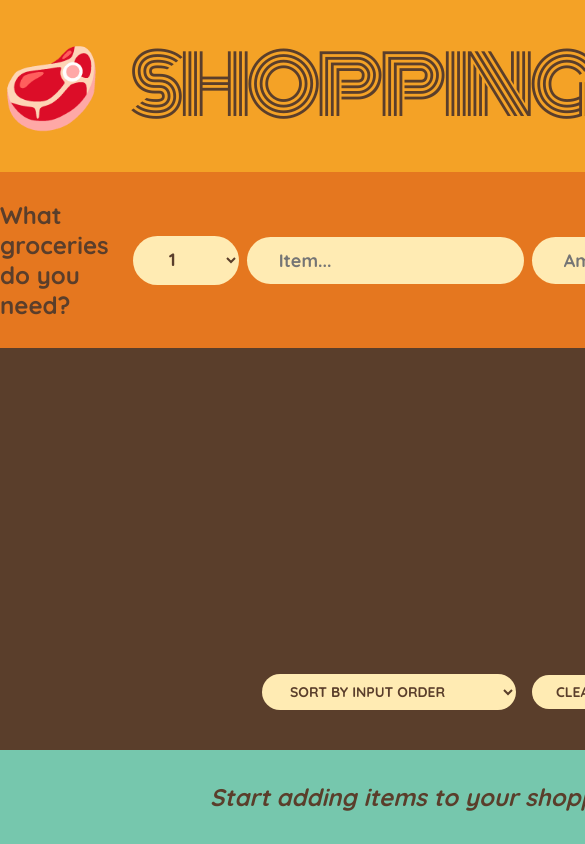
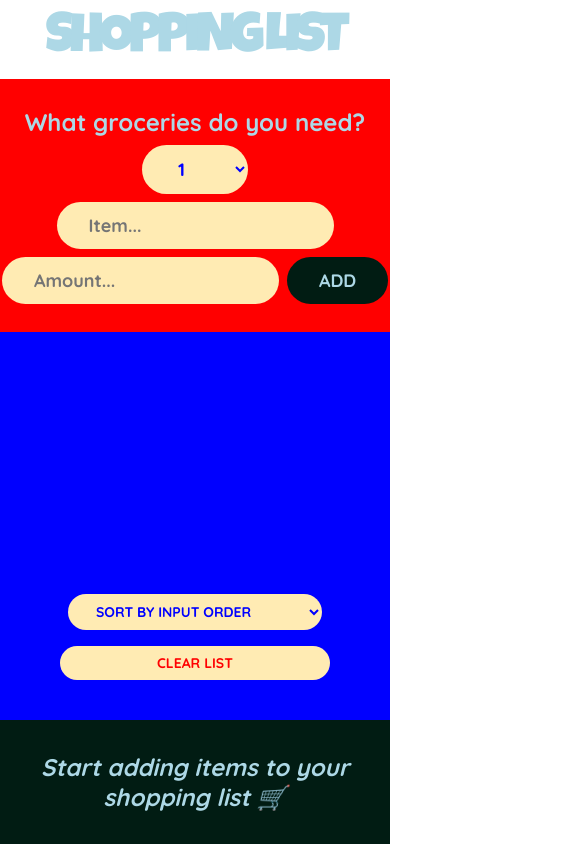
Before and after one commit to camkol/shopping-list, a React (Create React App) app: page / in a window 390 px wide. Shown: the top 844 px of the page, 585 px wide, since content can reach past the window. Built offline with nearby package versions, Linux system fonts and the light colour scheme.

Commit message:
made responsive

```diff
--- a/src/App.js
+++ b/src/App.js
@@ -3,12 +3,6 @@ import Stats from "./Stats";
 import Form from "./Form";
 import Logo from "./Logo";
 import ShoppingList from "./ShoppingList";
-
-// const initialItems = [
-//   { id: 1, description: "Passports", quantity: 2, packed: false },
-//   { id: 2, description: "Socks", quantity: 12, packed: true },
-//   { id: 3, description: "Charger", quantity: 1, packed: false },
-// ];
 
 export default function App() {
   const [items, setItems] = useState([]);
--- a/src/Logo.js
+++ b/src/Logo.js
@@ -1,3 +1,7 @@
 export default function Logo() {
-  return <h1>🥩 Shopping List 🛒</h1>;
+  return (
+    <h1>
+      <span>🥩</span>Shopping List<span>🛒</span>
+    </h1>
+  );
 }
--- a/src/Stats.js
+++ b/src/Stats.js
@@ -24,7 +24,7 @@ export default function Stats({ items }) {
           ? "You got everything ready!"
           : `🛒 You have ${numItems} items on your list, and you already found
           ${numPacked} (${percentage}%)`}{" "}
-        (Predicted total: <strong>${totalPrice}</strong>)
+        (Predicted total: <strong>${totalPrice.toFixed(2)}</strong>)
       </em>
     </footer>
   );
--- a/src/index.css
+++ b/src/index.css
@@ -1,4 +1,4 @@
-@import "https://fonts.googleapis.com/css2?family=Monoton&family=Quicksand:wght@500;700&display=swap";
+@import url("https://fonts.googleapis.com/css2?family=Luckiest+Guy&family=Quicksand:wght@300..700&display=swap");
 * {
   margin: 0;
   padding: 0;
@@ -12,7 +12,7 @@ html {
 body {
   font-size: 2.4rem;
   font-family: sans-serif;
-  color: #5a3e2b;
+  color: lightblue;
   font-family: "Quicksand";
   font-weight: 500;
 }
@@ -26,8 +26,8 @@ body {
 
 h1 {
   text-align: center;
-  background-color: #f4a226;
-  font-family: "Monoton";
+  background-color: white;
+  font-family: "Luckiest Guy";
   font-size: 8rem;
   text-transform: uppercase;
   font-weight: 400;
@@ -37,7 +37,7 @@ h1 {
 }
 
 .add-form {
-  background-color: #e5771f;
+  background-color: red;
   padding: 2.8rem 0;
   display: flex;
   align-items: center;
@@ -46,7 +46,7 @@ h1 {
 }
 .add-form button {
   text-transform: uppercase;
-  background-color: #76c7ad;
+  background-color: #011c13;
 }
 
 h3 {
@@ -56,7 +56,7 @@ h3 {
 
 button {
   background-color: #ffebb3;
-  color: #5a3e2b;
+  color: lightblue;
   font-family: inherit;
   border: none;
   border-radius: 10rem;
@@ -68,7 +68,7 @@ button {
 
 select {
   background-color: #ffebb3;
-  color: #5a3e2b;
+  color: blue;
   font-family: inherit;
   border: none;
   border-radius: 10rem;
@@ -80,7 +80,7 @@ select {
 
 input {
   background-color: #ffebb3;
-  color: #5a3e2b;
+  color: blue;
   font-family: inherit;
   border: none;
   border-radius: 10rem;
@@ -91,7 +91,7 @@ input {
 }
 
 .list {
-  background-color: #5a3e2b;
+  background-color: BLUE;
   color: #ffebb3;
   padding: 4rem 0;
   display: flex;
@@ -131,6 +131,7 @@ input {
 }
 
 .actions button {
+  color: red;
   text-transform: uppercase;
   padding: 0.8rem 2.4rem;
   font-size: 1.4rem;
@@ -145,8 +146,35 @@ input[type=checkbox] {
 }
 
 .stats {
-  background-color: #76c7ad;
+  background-color: #011c13;
   text-align: center;
   font-weight: 700;
   padding: 3.2rem 0;
+}
+
+@media screen and (max-width: 500px) {
+  h1 {
+    font-size: 5.5rem;
+    word-spacing: normal;
+    padding: 12px 0;
+  }
+  h1 span {
+    display: none;
+  }
+  .add-form h3 {
+    margin: 0 16px;
+  }
+  .actions {
+    display: flex;
+    flex-direction: column;
+    gap: 1.6rem;
+  }
+  .actions button {
+    margin: 0;
+  }
+}
+@media screen and (max-width: 800px) {
+  .add-form {
+    flex-wrap: wrap;
+  }
 }/*# sourceMappingURL=index.css.map */
--- a/src/index.scss
+++ b/src/index.scss
@@ -1,16 +1,18 @@
-$color_1: #5a3e2b;
+$color_1: lightblue;
 $color_2: #ffebb3;
+$color_3: blue;
+$color_4: red;
 $font-family_1: sans-serif;
 $font-family_2: "Quicksand";
-$font-family_3: "Monoton";
+$font-family_3: "Luckiest Guy";
 $font-family_4: inherit;
-$background-color_1: #f4a226;
-$background-color_2: #e5771f;
+$background-color_1: white;
+$background-color_2: red;
 $background-color_3: #ffebb3;
-$background-color_4: #76c7ad;
-$background-color_5: #5a3e2b;
+$background-color_4: #011c13;
+$background-color_5: BLUE;
 
-@import "https://fonts.googleapis.com/css2?family=Monoton&family=Quicksand:wght@500;700&display=swap";
+@import url("https://fonts.googleapis.com/css2?family=Luckiest+Guy&family=Quicksand:wght@300..700&display=swap");
 * {
   margin: 0;
   padding: 0;
@@ -72,7 +74,7 @@ button {
 }
 select {
   background-color: $background-color_3;
-  color: $color_1;
+  color: $color_3;
   font-family: $font-family_4;
   border: none;
   border-radius: 10rem;
@@ -83,7 +85,7 @@ select {
 }
 input {
   background-color: $background-color_3;
-  color: $color_1;
+  color: $color_3;
   font-family: $font-family_4;
   border: none;
   border-radius: 10rem;
@@ -134,6 +136,7 @@ input {
 }
 .actions {
   button {
+    color: $color_4;
     text-transform: uppercase;
     padding: 0.8rem 2.4rem;
     font-size: 1.4rem;
@@ -152,3 +155,32 @@ input[type="checkbox"] {
   font-weight: 700;
   padding: 3.2rem 0;
 }
+
+@media screen and (max-width: 500px) {
+  h1 {
+    font-size: 5.5rem;
+    word-spacing: normal;
+    padding: 12px 0;
+    span {
+      display: none;
+    }
+  }
+  .add-form {
+    h3 {
+      margin: 0 16px;
+    }
+  }
+  .actions {
+    display: flex;
+    flex-direction: column;
+    gap: 1.6rem;
+    button {
+      margin: 0;
+    }
+  }
+}
+@media screen and (max-width: 800px) {
+  .add-form {
+    flex-wrap: wrap;
+  }
+}
```
Also changed, not shown: 1 other file (tests, documents, lock files or other folders).
